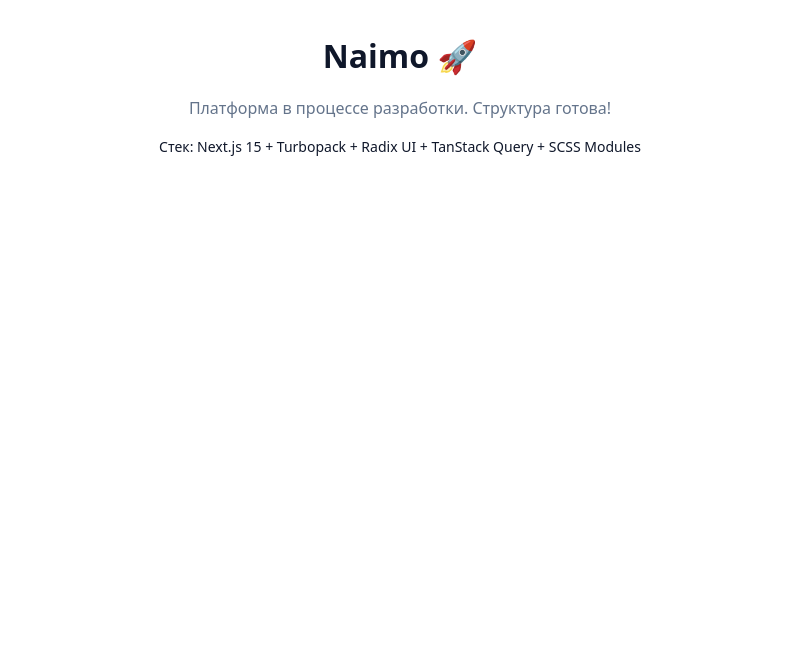
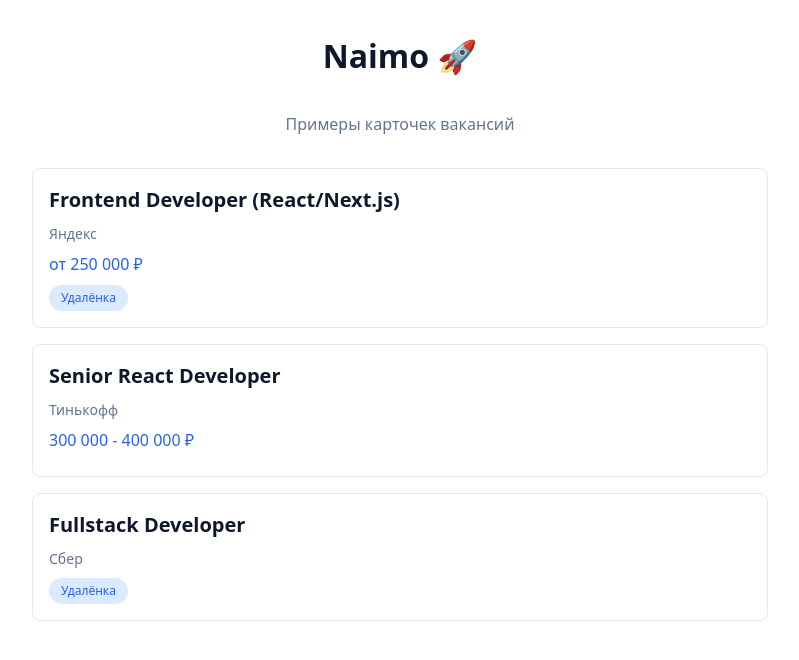
Before and after one commit to Dasha1801/naimo, a Next.js app: page / in a window 1280 px wide. Shown: the top 660 px of the page, without its empty margins (240-1039 px from the left). Built offline with nearby package versions, Linux system fonts and the light colour scheme.

Commit message:
feat: add Prettier, ESLint flat config, JobCard component with SCSS modules

```diff
--- a/src/app/page.tsx
+++ b/src/app/page.tsx
@@ -1,13 +1,34 @@
+import { JobCard } from '@/components/JobCard/JobCard';
+
 export default function Home() {
   return (
-    <main style={{ padding: '2rem', textAlign: 'center' }}>
-      <h1 style={{ fontSize: '2rem', marginBottom: '1rem' }}>Naimo 🚀</h1>
-      <p style={{ color: 'var(--color-muted)' }}>
-        Платформа в процессе разработки. Структура готова!
+    <main style={{ padding: '2rem', maxWidth: '800px', margin: '0 auto' }}>
+      <h1 style={{ fontSize: '2rem', marginBottom: '2rem', textAlign: 'center' }}>
+        Naimo 🚀
+      </h1>
+      <p style={{ color: 'var(--color-muted)', marginBottom: '2rem', textAlign: 'center' }}>
+        Примеры карточек вакансий
       </p>
-      <p style={{ marginTop: '1rem', fontSize: '0.875rem' }}>
-        Стек: Next.js 15 + Turbopack + Radix UI + TanStack Query + SCSS Modules
-      </p>
+
+      <div style={{ display: 'flex', flexDirection: 'column', gap: '1rem' }}>
+        <JobCard
+          title="Frontend Developer (React/Next.js)"
+          company="Яндекс"
+          salary="от 250 000 ₽"
+          remote={true}
+        />
+        <JobCard
+          title="Senior React Developer"
+          company="Тинькофф"
+          salary="300 000 - 400 000 ₽"
+          remote={false}
+        />
+        <JobCard
+          title="Fullstack Developer"
+          company="Сбер"
+          remote={true}
+        />
+      </div>
     </main>
   );
 }
--- /dev/null
+++ b/src/components/JobCard/JobCard.module.scss
@@ -0,0 +1,40 @@
+.card {
+  padding: calc(var(--spacing-unit) * 2);
+  border: 1px solid #e2e8f0;
+  border-radius: var(--radius-md);
+  background: white;
+  transition: box-shadow 0.2s;
+
+  &:hover {
+    box-shadow: 0 4px 12px rgba(0, 0, 0, 0.1);
+  }
+}
+
+.title {
+  font-size: 1.25rem;
+  font-weight: 600;
+  margin-bottom: 0.5rem;
+  color: var(--color-text);
+}
+
+.company {
+  color: var(--color-muted);
+  font-size: 0.875rem;
+  margin-bottom: 0.5rem;
+}
+
+.salary {
+  color: var(--color-primary);
+  font-weight: 500;
+  margin-bottom: 0.5rem;
+}
+
+.badge {
+  display: inline-block;
+  padding: 0.25rem 0.75rem;
+  background: #dbeafe;
+  color: var(--color-primary);
+  border-radius: 9999px;
+  font-size: 0.75rem;
+  font-weight: 500;
+}
--- /dev/null
+++ b/src/components/JobCard/JobCard.tsx
@@ -0,0 +1,19 @@
+import styles from './JobCard.module.scss';
+
+interface JobCardProps {
+  title: string;
+  company: string;
+  salary?: string;
+  remote: boolean;
+}
+
+export function JobCard({ title, company, salary, remote }: JobCardProps) {
+  return (
+    <div className={styles.card}>
+      <h3 className={styles.title}>{title}</h3>
+      <p className={styles.company}>{company}</p>
+      {salary && <p className={styles.salary}>{salary}</p>}
+      {remote && <span className={styles.badge}>Удалёнка</span>}
+    </div>
+  );
+}
--- a/tsconfig.json
+++ b/tsconfig.json
@@ -13,6 +13,8 @@
     "isolatedModules": true,
     "jsx": "react-jsx",
     "incremental": true,
+    "noUnusedLocals": true,
+    "noUnusedParameters": true,
     "plugins": [
       {
         "name": "next"
```
Also changed, not shown: eslint.config.mjs (+19 -17 lines), 1 other file (tests, documents, lock files or other folders).
